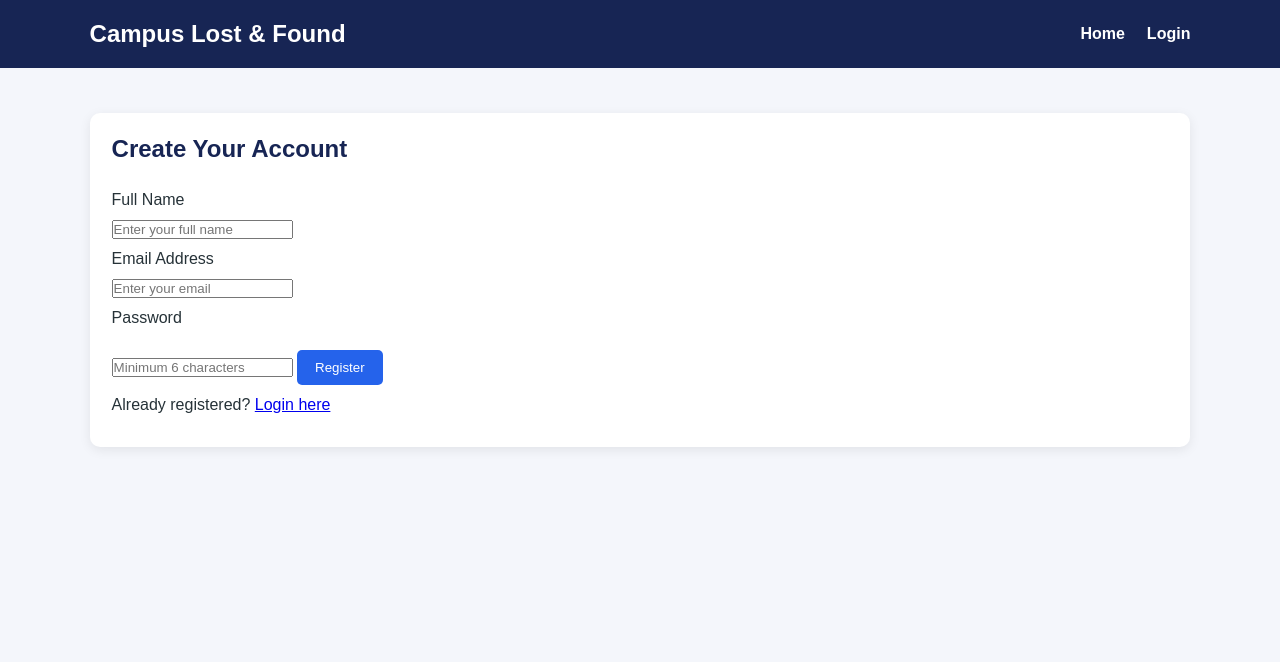
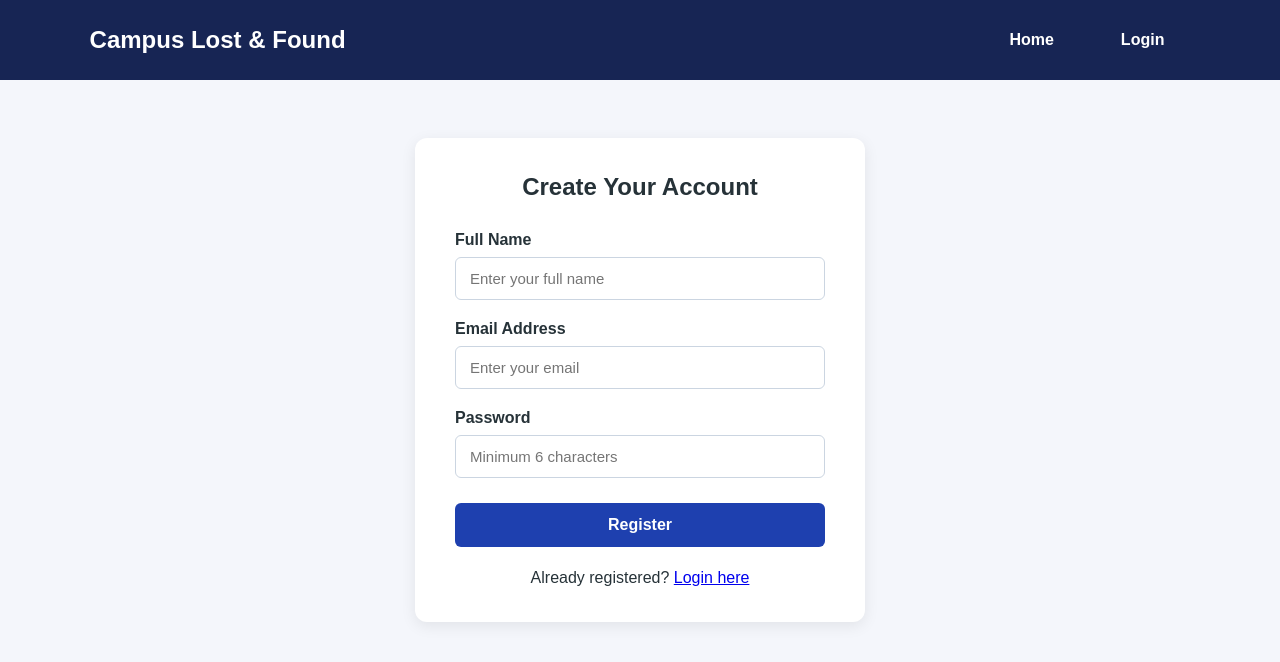
Before and after one commit to Shaik-Rushma/Campus-Lost-and-Found-Portal, a website: page public/register.html in a window 1280 px wide. Drawn offline with Linux system fonts and the light colour scheme.

Commit message:
Improve login registration and admin dashboard styling

```diff
--- a/public/register.html
+++ b/public/register.html
@@ -17,29 +17,35 @@
         </nav>
     </header>
 
-    <main class="container">
-        <div class="item-card">
+    <main class="auth-container">
+    <div class="auth-card">
         <h2>Create Your Account</h2>
 
-            <form id="registerForm">
-                <p>Full Name</p>
+        <form id="registerForm" class="auth-form">
+            <div class="form-group">
+                <label for="name">Full Name</label>
                 <input type="text" id="name" required
                     placeholder="Enter your full name">
+            </div>
 
-                <p>Email Address</p>
+            <div class="form-group">
+                <label for="email">Email Address</label>
                 <input type="email" id="email" required
                     placeholder="Enter your email">
+            </div>
 
-                <p>Password</p>
+            <div class="form-group">
+                <label for="password">Password</label>
                 <input type="password" id="password" required
                     minlength="6" placeholder="Minimum 6 characters">
+            </div>
 
             <button type="submit">Register</button>
         </form>
 
         <p id="message"></p>
 
-            <p>Already registered?
+        <p class="auth-link">Already registered?
             <a href="login.html">Login here</a>
         </p>
     </div>
--- a/public/style.css
+++ b/public/style.css
@@ -316,3 +316,127 @@ main.report-container {
 #myItems .item-card {
     margin-bottom: 25px;
 }
+.auth-container {
+    display: flex;
+    justify-content: center;
+    align-items: center;
+    min-height: 75vh;
+    padding: 40px 20px;
+}
+
+.auth-card {
+    width: 100%;
+    max-width: 450px;
+    background: white;
+    padding: 35px 40px;
+    border-radius: 12px;
+    box-shadow: 0 4px 15px rgba(0, 0, 0, 0.08);
+}
+
+.auth-card h2 {
+    text-align: center;
+    margin-bottom: 30px;
+}
+
+.auth-form {
+    display: flex;
+    flex-direction: column;
+    gap: 20px;
+}
+
+.form-group {
+    display: flex;
+    flex-direction: column;
+    gap: 8px;
+}
+
+.form-group label {
+    font-weight: 600;
+}
+
+.form-group input {
+    width: 100%;
+    padding: 12px 14px;
+    border: 1px solid #cbd5e1;
+    border-radius: 6px;
+    font-size: 15px;
+}
+
+.auth-form button {
+    width: 100%;
+    padding: 13px;
+    margin-top: 5px;
+    border: none;
+    border-radius: 6px;
+    cursor: pointer;
+}
+
+.auth-link {
+    text-align: center;
+    margin-top: 22px;
+}
+#claimsContainer {
+    display: flex;
+    flex-direction: column;
+    gap: 25px;
+}
+
+#claimsContainer .item-card {
+    margin-bottom: 0;
+    padding: 25px;
+}
+
+#claimsContainer .item-card button {
+    margin-right: 12px;
+    margin-top: 15px;
+}
+.auth-form button {
+    background-color: #1e40af;
+    color: white;
+    font-size: 16px;
+    font-weight: 600;
+    transition: background-color 0.3s ease;
+}
+
+.auth-form button:hover {
+    background-color: #172554;
+}
+#message {
+    margin-top: 18px;
+    margin-bottom: 12px;
+    text-align: center;
+    line-height: 1.5;
+}
+#logoutBtn {
+    background-color: #2563eb;
+    color: white;
+    padding: 5px 10px;
+    border: none;
+    border-radius: 8px;
+    font-size: 15px;
+    font-weight: bold;
+    cursor: pointer;
+}
+
+#logoutBtn:hover {
+    background-color: #1e40af;
+}
+header nav {
+    display: flex;
+    align-items: center;
+    gap: 15px;
+}
+
+header nav a,
+header nav #logoutBtn {
+    display: inline-flex;
+    align-items: center;
+    justify-content: center;
+    height: 40px;
+    padding: 0 26px;
+    box-sizing: border-box;
+}
+
+header nav #logoutBtn {
+    margin: 0;
+}
```
Also changed, not shown: public/admin.html (+1 -1 lines), public/login.html (+10 -6 lines). Lines whose indentation alone changed are shown as unchanged.
